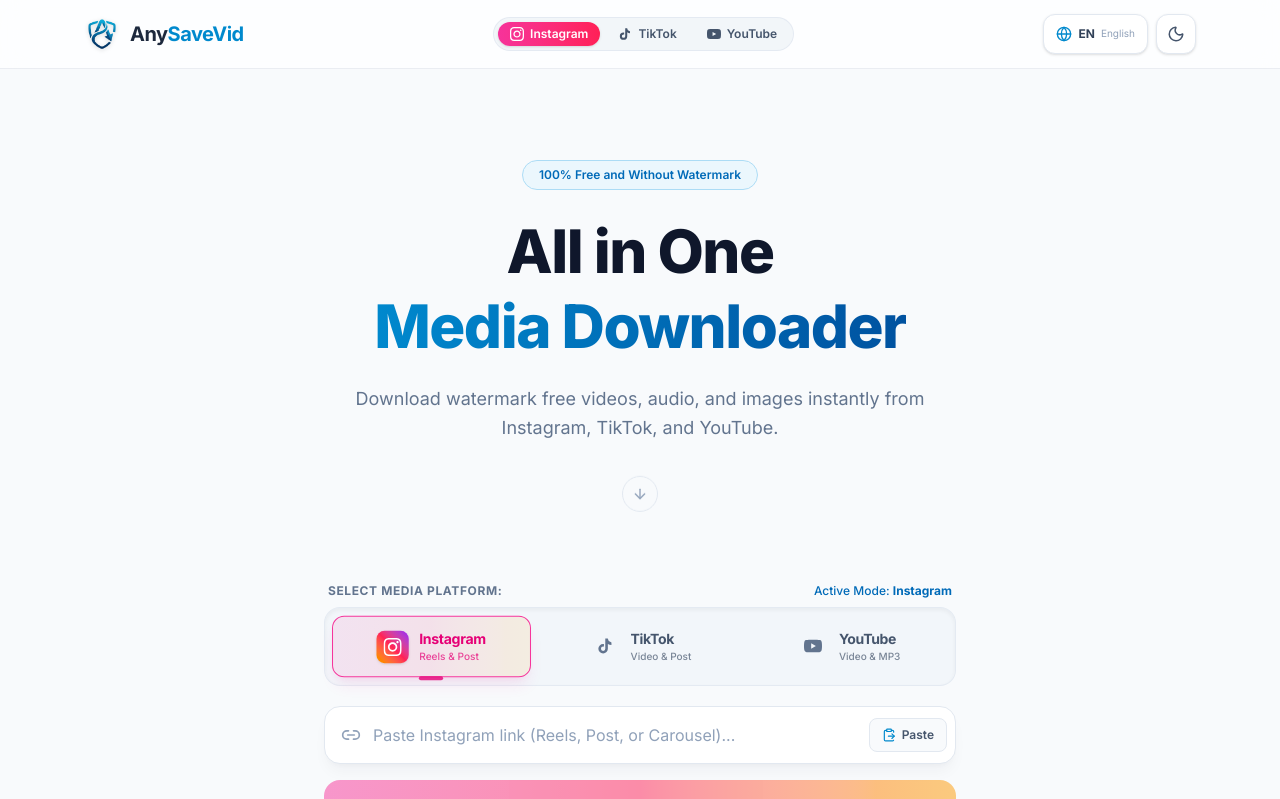
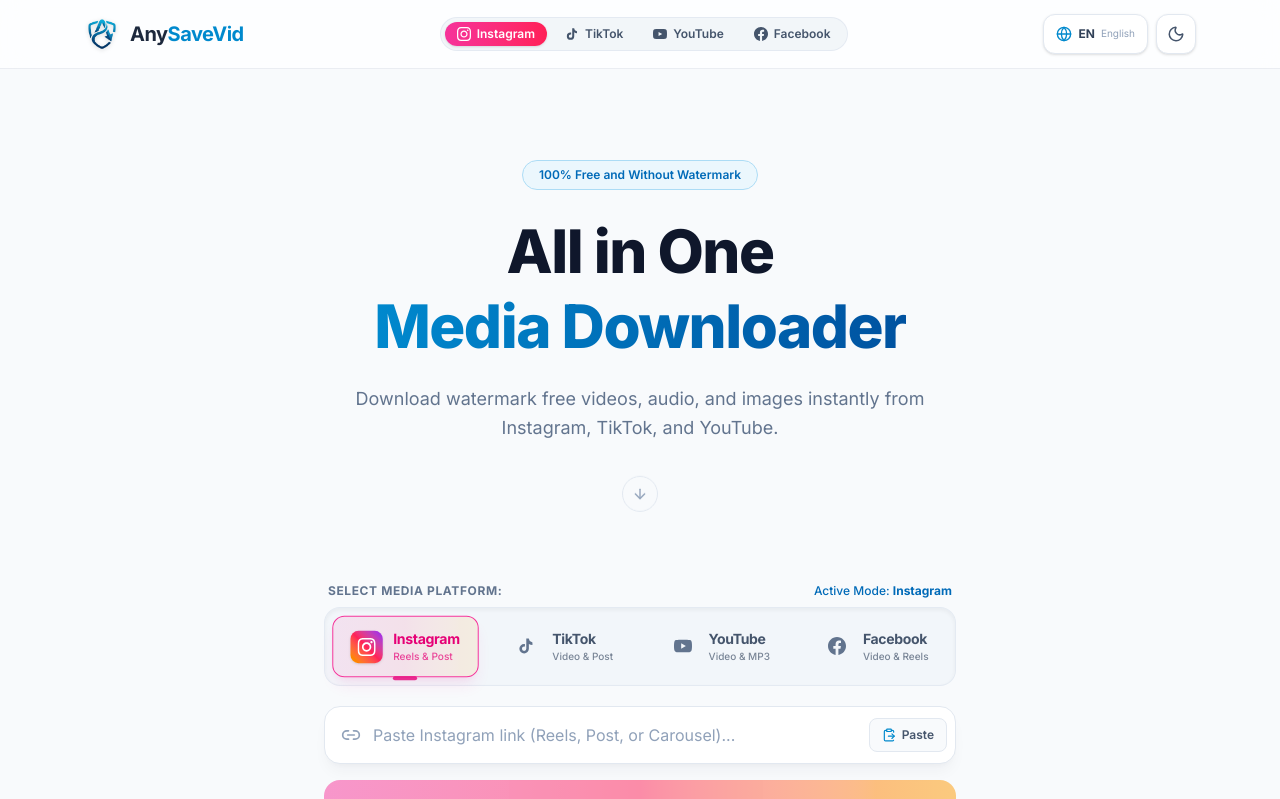
Before and after one commit to nandarevan/anysave, a React (Vite) app in the folder frontend/: page / in a window 1280 px wide. Shown: the top 799 px of the page. Built offline with nearby package versions, Linux system fonts and the light colour scheme; no server answers.

Commit message:
feat: add Facebook platform support and fix YouTube player response by skipping webpage

```diff
--- a/frontend/src/components/DownloaderInput.tsx
+++ b/frontend/src/components/DownloaderInput.tsx
@@ -28,6 +28,7 @@
   if (clean.includes("instagram.com")) return "instagram";
   if (clean.includes("tiktok.com")) return "tiktok";
   if (clean.includes("youtube.com") || clean.includes("youtu.be")) return "youtube";
+  if (clean.includes("facebook.com") || clean.includes("fb.watch") || clean.includes("fb.com")) return "facebook";
   return null;
 }
 
@@ -196,7 +197,9 @@
               ? "from-pink-500 via-rose-500 to-amber-500 shadow-pink-500/25 hover:shadow-pink-500/35"
               : activePlatform === "tiktok"
               ? "from-cyan-500 to-teal-600 shadow-cyan-500/25 hover:shadow-cyan-500/35"
-              : "from-red-500 to-red-600 shadow-red-500/25 hover:shadow-red-500/35"
+              : activePlatform === "youtube"
+              ? "from-red-500 to-red-600 shadow-red-500/25 hover:shadow-red-500/35"
+              : "from-blue-600 to-indigo-700 shadow-blue-500/25 hover:shadow-blue-500/35"
           }`}
         >
           {loading ? (
--- a/frontend/src/components/Navbar.tsx
+++ b/frontend/src/components/Navbar.tsx
@@ -1,7 +1,7 @@
 import { useState, useEffect } from "react";
 import { Sun, Moon, Globe } from "lucide-react";
 import type { PlatformType } from "./PlatformTabs";
-import { InstagramIcon, TikTokIcon, YouTubeIcon } from "./PlatformTabs";
+import { InstagramIcon, TikTokIcon, YouTubeIcon, FacebookIcon } from "./PlatformTabs";
 import { useLanguage } from "../context/LanguageContext";
 
 interface NavbarProps {
@@ -37,6 +37,7 @@
     { id: "instagram", name: t.platforms.instagram.name, icon: InstagramIcon },
     { id: "tiktok", name: t.platforms.tiktok.name, icon: TikTokIcon },
     { id: "youtube", name: t.platforms.youtube.name, icon: YouTubeIcon },
+    { id: "facebook", name: t.platforms.facebook.name, icon: FacebookIcon },
   ];
 
   return (
--- a/frontend/src/components/PlatformTabs.tsx
+++ b/frontend/src/components/PlatformTabs.tsx
@@ -1,6 +1,6 @@
 import { useLanguage } from "../context/LanguageContext";
 
-export type PlatformType = "instagram" | "tiktok" | "youtube";
+export type PlatformType = "instagram" | "tiktok" | "youtube" | "facebook";
 
 interface PlatformTabsProps {
   activePlatform: PlatformType;
@@ -28,6 +28,14 @@
   return (
     <svg className={className} viewBox="0 0 24 24" fill="currentColor">
       <path d="M23.498 6.186a3.016 3.016 0 0 0-2.122-2.136C19.505 3.545 12 3.545 12 3.545s-7.505 0-9.377.505A3.017 3.017 0 0 0 .502 6.186C0 8.07 0 12 0 12s0 3.93.502 5.814a3.016 3.016 0 0 0 2.122 2.136c1.871.505 9.376.505 9.376.505s7.505 0 9.377-.505a3.015 3.015 0 0 0 2.122-2.136C24 15.93 24 12 24 12s0-3.93-.502-5.814zM9.545 15.568V8.432L15.818 12l-6.273 3.568z" />
+    </svg>
+  );
+}
+
+export function FacebookIcon({ className = "h-5 w-5" }: { className?: string }) {
+  return (
+    <svg className={className} viewBox="0 0 24 24" fill="currentColor">
+      <path d="M24 12.073c0-6.627-5.373-12-12-12s-12 5.373-12 12c0 5.99 4.388 10.954 10.125 11.854v-8.385H7.078v-3.47h3.047V9.43c0-3.007 1.792-4.669 4.533-4.669 1.312 0 2.686.235 2.686.235v2.953H15.83c-1.491 0-1.956.925-1.956 1.874v2.25h3.328l-.532 3.47h-2.796v8.385C19.612 23.027 24 18.062 24 12.073z" />
     </svg>
   );
 }
@@ -78,6 +86,17 @@
     icon: YouTubeIcon,
     supportedItems: ["Video MP4 HD (1080p)", "YouTube Shorts", "Audio MP3"],
   },
+  facebook: {
+    name: "Facebook",
+    badge: "Video & Reels",
+    tagline: "Download Video Facebook HD, Reels & Postingan",
+    placeholder: "Tempel tautan Facebook (Video, Reels, atau Postingan)...",
+    accentClass: "from-blue-600 via-blue-700 to-indigo-800",
+    activeTabClass:
+      "border-blue-600 bg-blue-600/10 text-blue-600 dark:text-blue-400 shadow-blue-600/10 shadow-lg",
+    icon: FacebookIcon,
+    supportedItems: ["Video Facebook HD", "Facebook Reels", "Postingan Publik"],
+  },
 };
 
 export default function PlatformTabs({
@@ -86,12 +105,12 @@
   disabled = false,
 }: PlatformTabsProps) {
   const { t } = useLanguage();
-  const platforms: PlatformType[] = ["instagram", "tiktok", "youtube"];
+  const platforms: PlatformType[] = ["instagram", "tiktok", "youtube", "facebook"];
 
   return (
     <div className="w-full">
       {/* 3 Platform Menu Tabs */}
-      <div className="grid grid-cols-3 gap-2 sm:gap-3 rounded-2xl bg-slate-100/80 dark:bg-slate-800/60 p-1.5 sm:p-2 border border-slate-200/80 dark:border-slate-700/60 shadow-inner">
+      <div className="grid grid-cols-2 sm:grid-cols-4 gap-2 sm:gap-3 rounded-2xl bg-slate-100/80 dark:bg-slate-800/60 p-1.5 sm:p-2 border border-slate-200/80 dark:border-slate-700/60 shadow-inner">
         {platforms.map((key) => {
           const config = PLATFORM_INFO[key];
           const platformI18n = t.platforms[key];
@@ -115,7 +134,9 @@
                       ? "bg-gradient-to-tr from-amber-500 via-rose-500 to-purple-600 text-white shadow-sm"
                       : key === "tiktok"
                         ? "bg-black text-cyan-400 dark:bg-slate-900 border border-cyan-500/30 shadow-sm"
-                        : "bg-red-600 text-white shadow-sm"
+                        : key === "youtube"
+                        ? "bg-red-600 text-white shadow-sm"
+                        : "bg-blue-600 text-white shadow-sm"
                     : "text-slate-500 dark:text-slate-400"
                   }`}
               >
--- a/frontend/src/context/LanguageContext.tsx
+++ b/frontend/src/context/LanguageContext.tsx
@@ -31,6 +31,13 @@
       supported: string[];
     };
     youtube: {
+      name: string;
+      badge: string;
+      tagline: string;
+      placeholder: string;
+      supported: string[];
+    };
+    facebook: {
       name: string;
       badge: string;
       tagline: string;
@@ -130,6 +137,13 @@
         tagline: "Download Video YouTube HD, Shorts & Audio MP3",
         placeholder: "Tempel tautan YouTube (Video atau Shorts)...",
         supported: ["Video MP4 HD (1080p)", "YouTube Shorts", "Audio MP3"],
+      },
+      facebook: {
+        name: "Facebook",
+        badge: "Video & Reels",
+        tagline: "Download Video Facebook HD, Reels & Postingan",
+        placeholder: "Tempel tautan Facebook (Video, Reels, atau Postingan)...",
+        supported: ["Video Facebook HD", "Facebook Reels", "Postingan Publik"],
       },
     },
     input: {
@@ -252,6 +266,13 @@
         tagline: "Download HD YouTube Videos, Shorts & MP3 Audio",
         placeholder: "Paste YouTube link (Video or Shorts)...",
         supported: ["HD MP4 Video (1080p)", "YouTube Shorts", "MP3 Audio"],
+      },
+      facebook: {
+        name: "Facebook",
+        badge: "Video & Reels",
+        tagline: "Download Facebook HD Videos, Reels & Posts",
+        placeholder: "Paste Facebook link (Video, Reels, or Post)...",
+        supported: ["HD Facebook Video", "Facebook Reels", "Public Posts"],
       },
     },
     input: {
```
Also changed, not shown: 1 other file (tests, documents, lock files or other folders).
